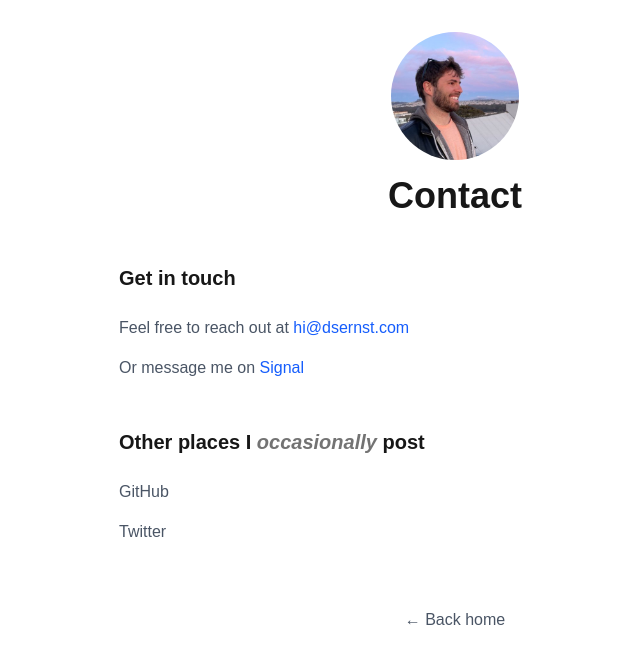
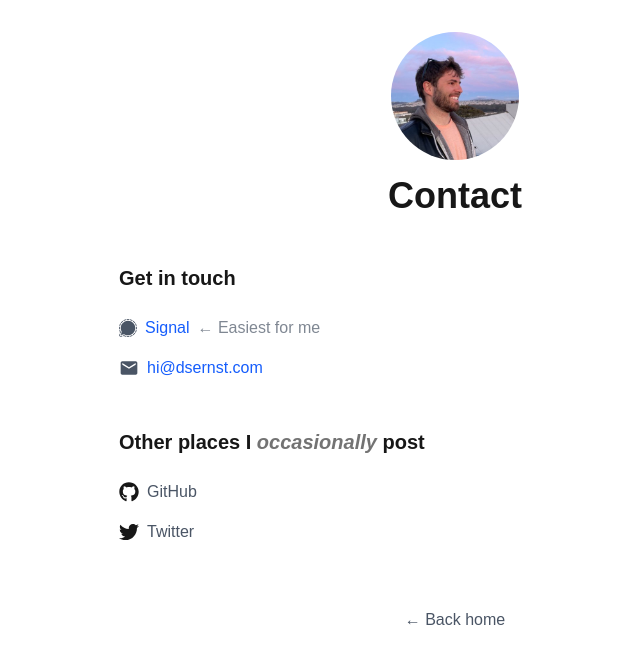
Before and after one commit to dsernst/dsernst.com-2025, a Next.js app: page /contact in a window 1280 px wide. Shown: the top 664 px of the page, without its empty margins (185-825 px from the left). Built offline with nearby package versions, Linux system fonts and the light colour scheme.

Commit message:
/contact: Add icons

```diff
--- a/app/contact/page.tsx
+++ b/app/contact/page.tsx
@@ -1,5 +1,8 @@
 import ProfilePhoto from '../components/ProfilePhoto'
 import Link from 'next/link'
+import { MdEmail } from 'react-icons/md'
+import { FaGithub, FaTwitter } from 'react-icons/fa'
+import { SiSignal } from 'react-icons/si'
 
 export default function Contact() {
   return (
@@ -16,17 +19,8 @@ export default function Contact() {
           <section>
             <h2 className="text-xl font-semibold mb-6">Get in touch</h2>
             <div className="flex flex-col gap-4 text-gray-600 dark:text-gray-300">
-              <p>
-                Feel free to reach out at{' '}
-                <a
-                  href="mailto:hi@dsernst.com"
-                  className="text-blue-600 dark:text-blue-400 hover:underline"
-                >
-                  hi@dsernst.com
-                </a>
-              </p>
-              <p>
-                Or message me on{' '}
+              <p className="flex items-center gap-2">
+                <SiSignal className="text-lg" />
                 <a
                   href="https://signal.me/#eu/BoJi_hXAgZij8SBK2mGyEoemAKKgZ7_RYOjAOnkgVYCu8IjJAH5EjblXfQ0U3Cbc"
                   target="_blank"
@@ -34,6 +28,16 @@ export default function Contact() {
                   className="text-blue-600 dark:text-blue-400 hover:underline"
                 >
                   Signal
+                </a>{' '}
+                <span className="opacity-70">← Easiest for me</span>
+              </p>
+              <p className="flex items-center gap-2">
+                <MdEmail className="text-xl" />
+                <a
+                  href="mailto:hi@dsernst.com"
+                  className="text-blue-600 dark:text-blue-400 hover:underline"
+                >
+                  hi@dsernst.com
                 </a>
               </p>
             </div>
@@ -46,7 +50,8 @@ export default function Contact() {
               <span className="italic opacity-60">occasionally</span> post
             </h2>
             <div className="flex flex-col gap-4">
-              <p>
+              <p className="flex items-center gap-2">
+                <FaGithub className="text-xl" />
                 <a
                   href="https://github.com/dsernst"
                   target="_blank"
@@ -56,7 +61,8 @@ export default function Contact() {
                   GitHub
                 </a>
               </p>
-              <p>
+              <p className="flex items-center gap-2">
+                <FaTwitter className="text-xl" />
                 <a
                   href="https://twitter.com/dsernst"
                   target="_blank"
```
Also changed, not shown: package.json (+6 -5 lines), 1 other file (tests, documents, lock files or other folders).
